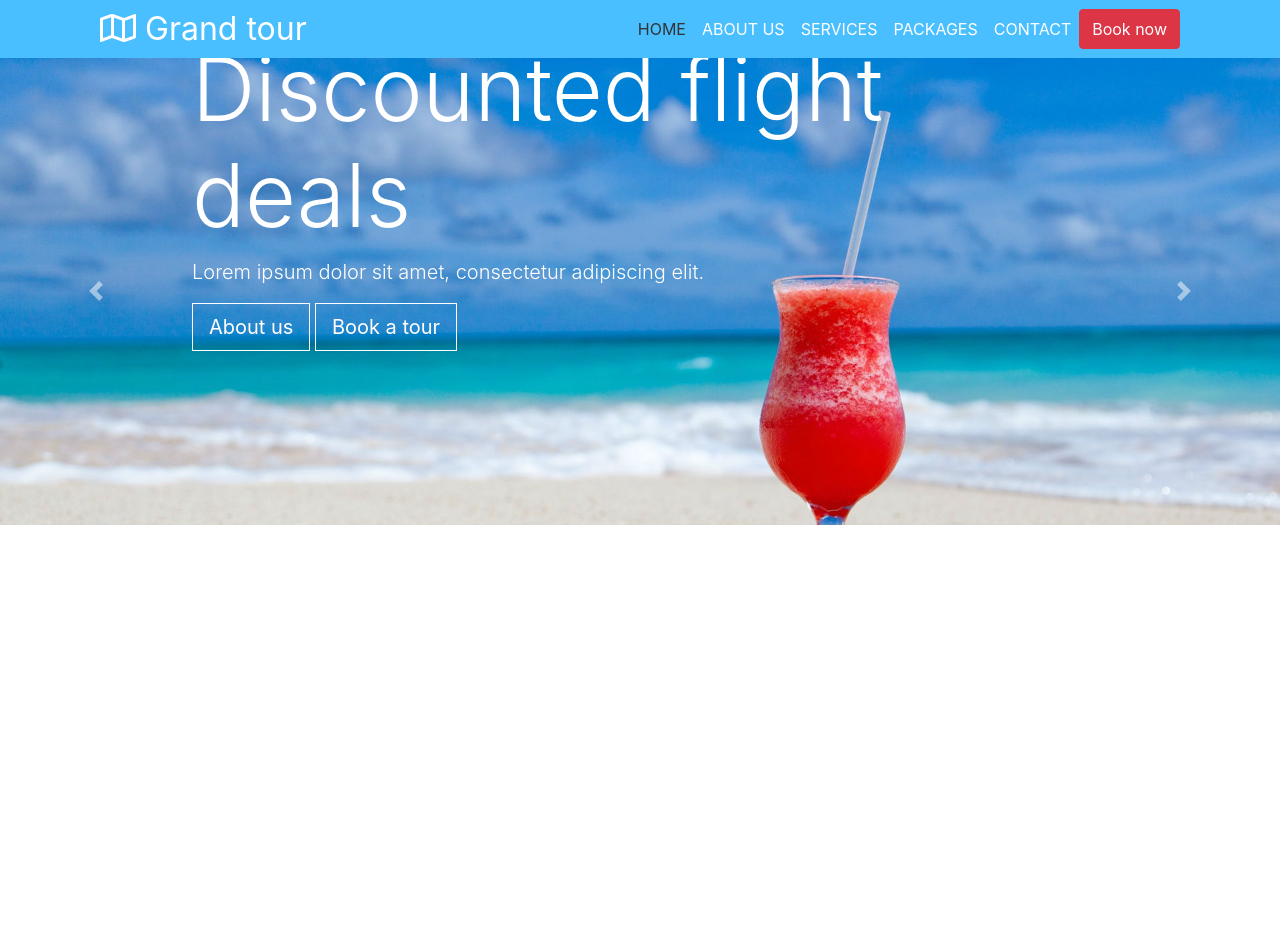
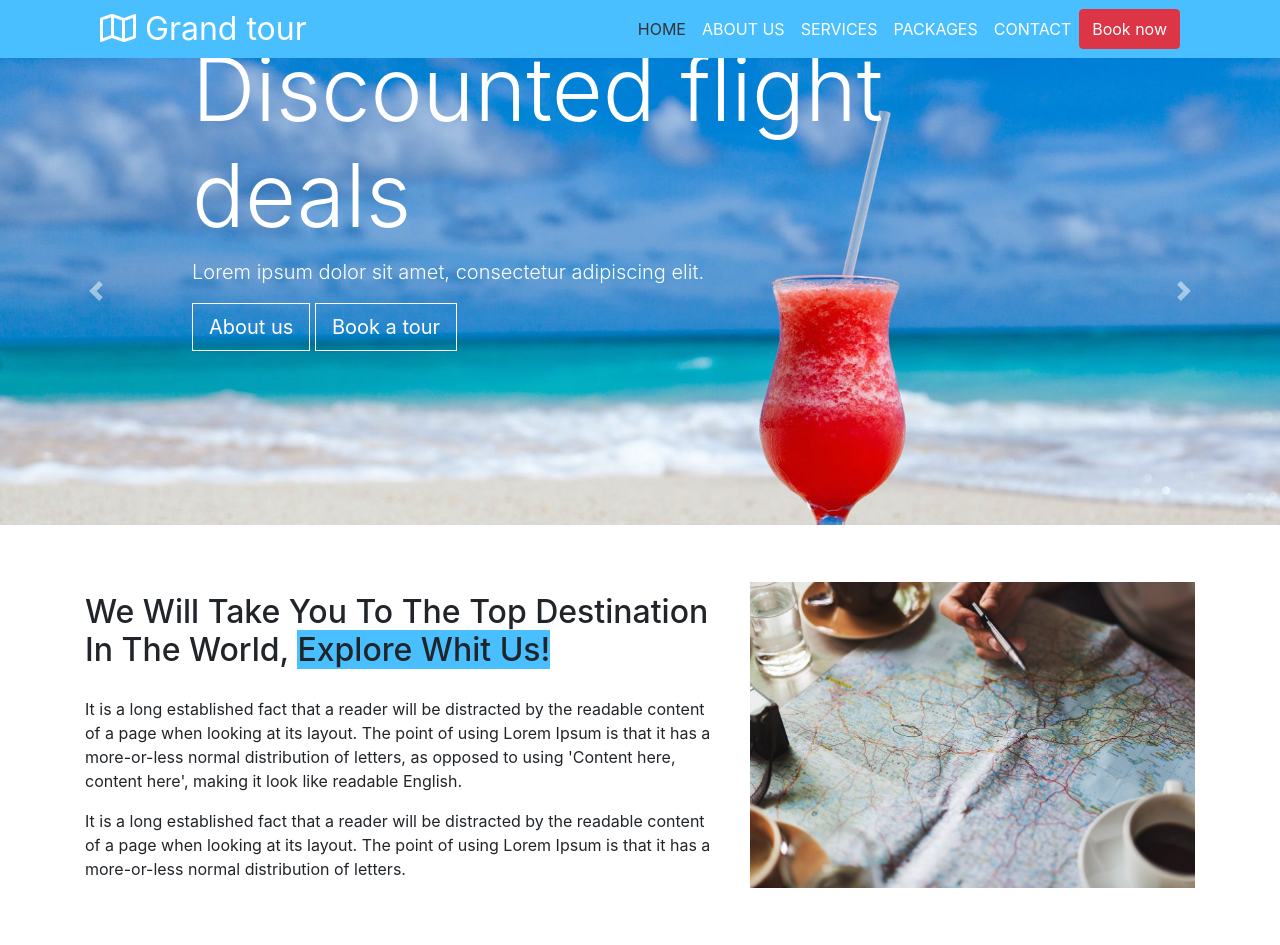
Before and after one commit to pyace1/GrandTour, a plain HTML site: page index.html in a window 1280 px wide. Before the commit the page ends 800 px from the top, so only its background shows below. Drawn offline with nearby package versions, Linux system fonts and the light colour scheme.

Commit message:
intro html

```diff
--- a/index.html
+++ b/index.html
@@ -76,6 +76,21 @@
       </a>
     </div>
 
+    <!-- intro -->
+
+    <section class="intro container py-5">
+        <div class="row align-items-center">
+          <div class="col-md-7 col-sm-6">
+              <h2>We Will Take You To The Top Destination In The World, <span>Explore Whit Us!</span></h2>
+              <p>It is a long established fact that a reader will be distracted by the readable content of a page when looking at its layout. The point of using Lorem Ipsum is that it has a more-or-less normal distribution of letters, as opposed to using 'Content here, content here', making it look like readable English.</p>
+              <p>It is a long established fact that a reader will be distracted by the readable content of a page when looking at its layout. The point of using Lorem Ipsum is that it has a more-or-less normal distribution of letters.</p>
+
+          </div>
+          <div class="col-md-5 col-sm-6">
+              <img class="img-fluid" src="img/intro.jpg" alt="">
+          </div>
+        </div>
+    </section>
 
 
 
--- a/style.css
+++ b/style.css
@@ -57,3 +57,12 @@ slider
     bottom: 33%;
     text-align: left;
 }
+/***************
+intro
+***************/
+.intro h2 {
+    padding: 20px 0;
+}
+.intro h2 span {
+    background: var(--blue);
+}
```
